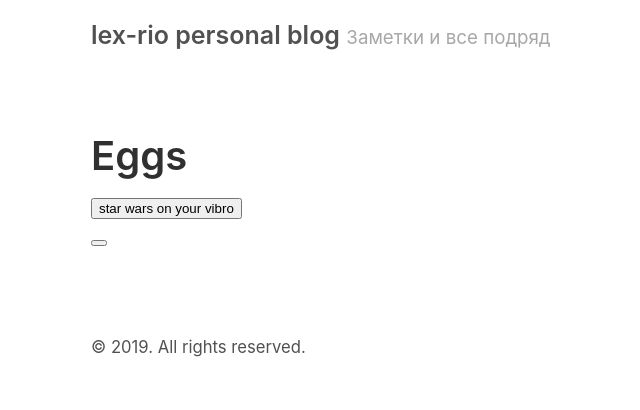
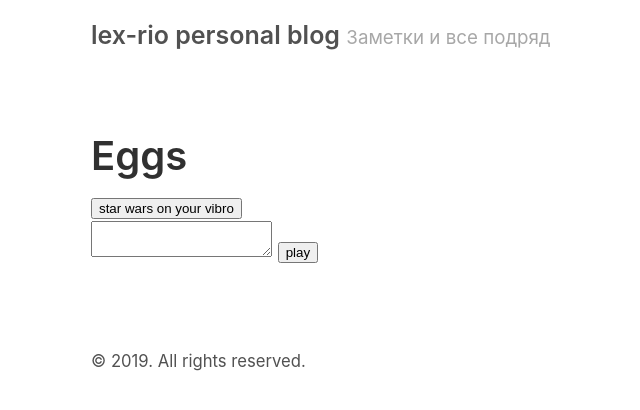
Before and after one commit to lex-rio/blog, a Jekyll site: the page built from eggs.html, in a window 1280 px wide. Shown: the top 410 px of the page, without its empty margins (199-839 px from the left). Built offline with Jekyll 4.4.1, drawn with Linux system fonts in a browser that asks for light colours.

Commit message:
typo fixes

```diff
--- a/eggs.html
+++ b/eggs.html
@@ -6,8 +6,8 @@ title: Eggs
 <button onclick="starWars()">star wars on your vibro</button>
 
 <form action="">
-    <textfield id="text_to_play"></textfield>
-    <button onclick="playSpeach(this.closest('form').firstElementChild.value)"></button>
+    <textarea id="text_to_play"></textarea>
+    <button onclick="playSpeach(this.closest('form').firstElementChild.value)">play</button>
 </form>
 
 <script>
```
